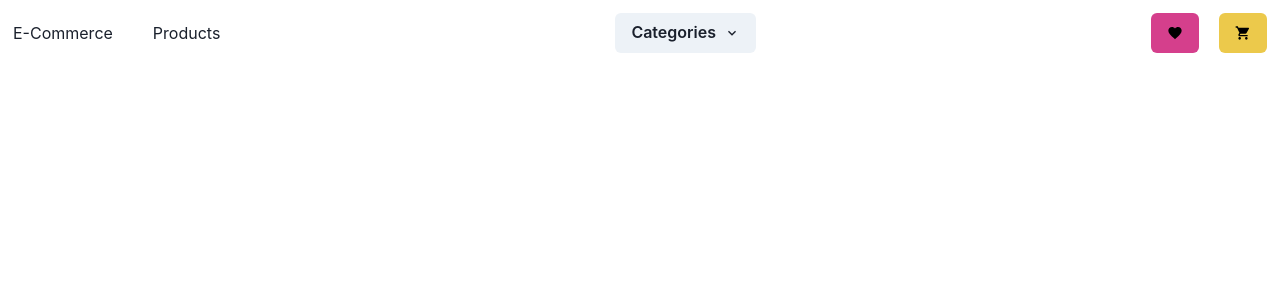
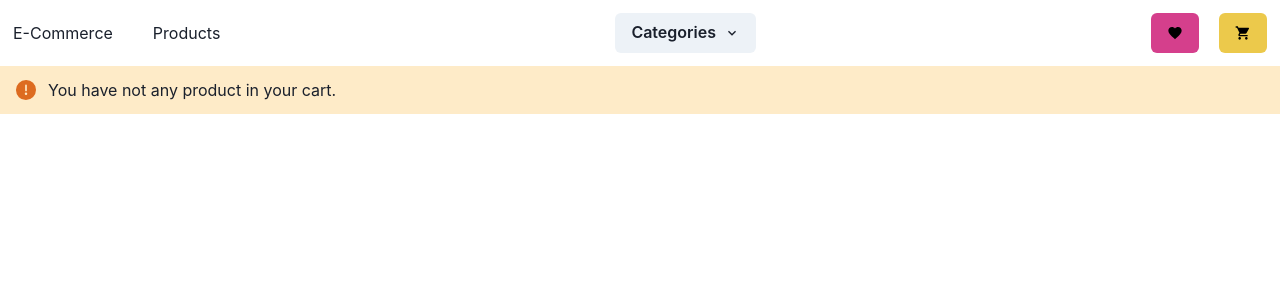
Before and after one commit to vildandemir/react-e-commerce-app, a React (Create React App) app: page /cart in a window 1280 px wide. Shown: the top 300 px of the page. Built offline with nearby package versions, Linux system fonts and the light colour scheme.

Commit message:
add alert and list products

```diff
--- a/src/components/Cart/index.js
+++ b/src/components/Cart/index.js
@@ -1,15 +1,26 @@
 import React from "react";
 import { useCart } from "../../context/CartContext";
 import Card from "../Card/index";
+import {
+  Alert,
+  AlertIcon,
+  AlertTitle,
+  AlertDescription,
+} from "@chakra-ui/react";
 
 function Cart() {
   const { items } = useCart();
   console.log(items);
   return (
     <div>
-      {items.map((item, key) => (
-        <Card key={key} item={item} />
-      ))}
+      {items.length < 1 && (
+        <Alert status="warning">
+          <AlertIcon />
+          You have not any product in your cart.
+        </Alert>
+      )}
+      {items.length > 0 &&
+        items.map((item, key) => <Card key={key} item={item} />)}
     </div>
   );
 }
--- a/src/components/Favorites/index.js
+++ b/src/components/Favorites/index.js
@@ -1,7 +1,28 @@
 import React from "react";
+import { useFavorites } from "../../context/FavoritesContext";
+import Card from "../Card";
+import {
+  Alert,
+  AlertIcon,
+  AlertTitle,
+  AlertDescription,
+} from "@chakra-ui/react";
 
 function Favorites() {
-  return <div>Favorites</div>;
+  const { products } = useFavorites();
+  console.log(products);
+  return (
+    <div>
+      {products.length < 1 && (
+        <Alert status="warning">
+          <AlertIcon />
+          You have not any product in your favorite list.
+        </Alert>
+      )}
+      {products.length > 0 &&
+        products.map((item, key) => <Card key={key} item={item} />)}
+    </div>
+  );
 }
 
 export default Favorites;
```
